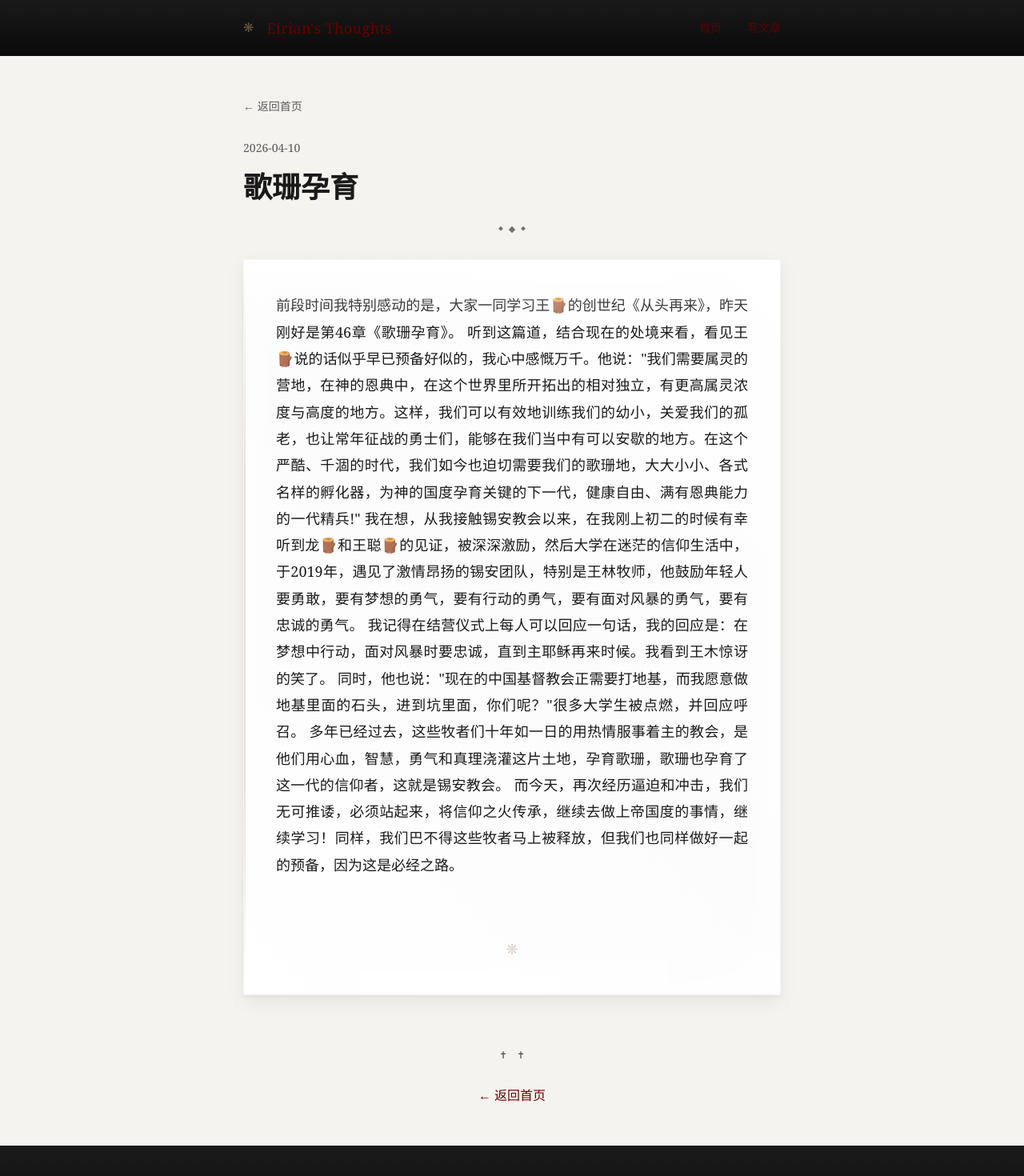
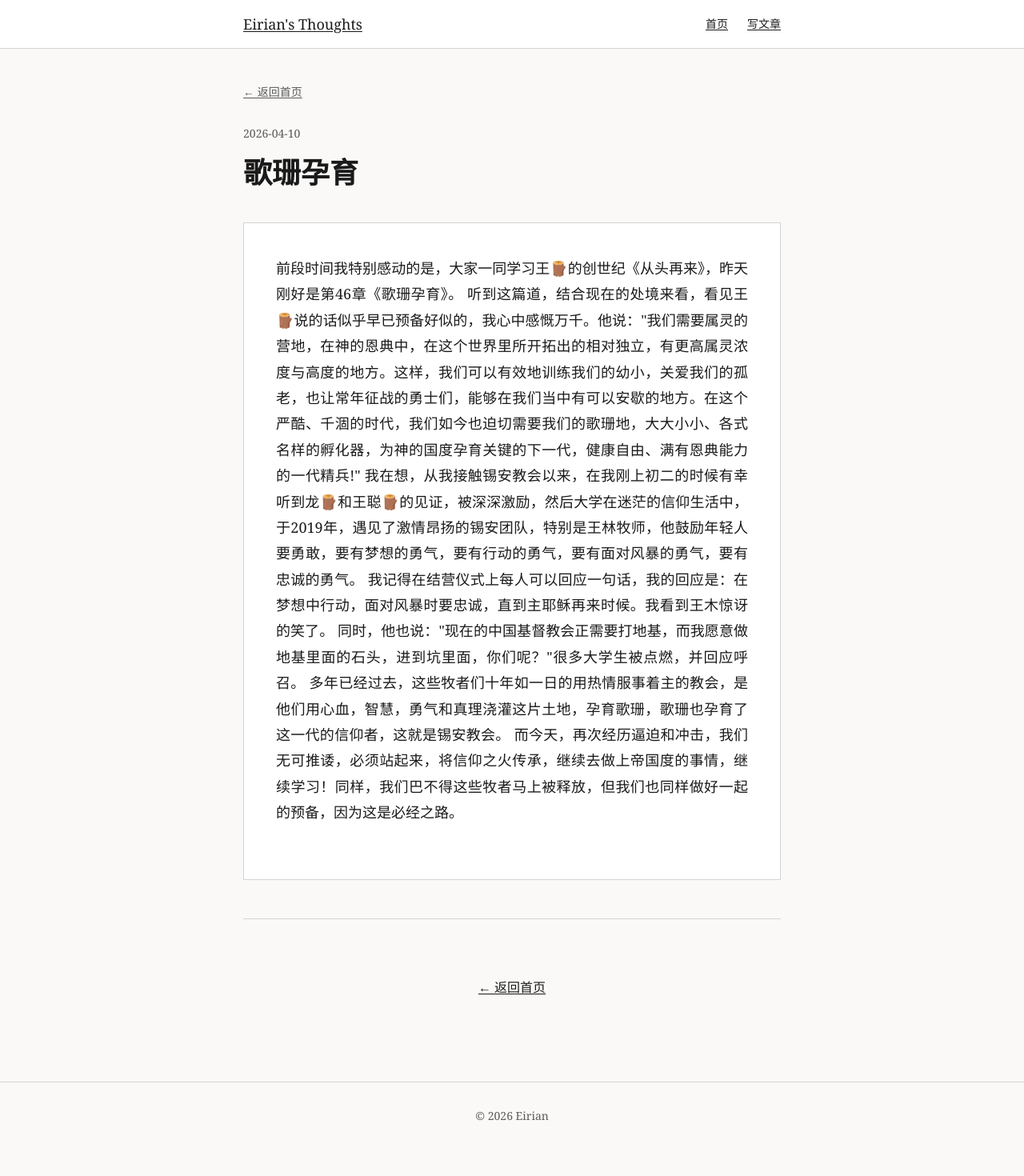
Before and after one commit to Eirian-design/my-thoughts, a Next.js app: page /post/geshan in a window 1280 px wide. Shown: the top 1470 px of the page at 80% size. After the commit the page ends 1437 px from the top, so only its background shows below. Built offline with nearby package versions, Linux system fonts and the light colour scheme.

Commit message:
refactor: 简化为报纸阅读风格，添加Giscus评论

```diff
--- a/src/app/globals.css
+++ b/src/app/globals.css
@@ -1,24 +1,22 @@
 @import "tailwindcss";
 
 :root {
-  --bg: #f5f3ef;
+  --bg: #faf9f7;
   --bg-card: #ffffff;
   --text: #1a1a1a;
   --text-light: #5a5a5a;
-  --accent: #6b0000;
-  --border: #1a1a1a;
-  --gothic-gold: #8b7355;
+  --accent: #1a1a1a;
+  --border: #d4d4d4;
 }
 
 @media (prefers-color-scheme: dark) {
   :root {
-    --bg: #0a0a0a;
-    --bg-card: #141414;
-    --text: #e8e6e3;
+    --bg: #111111;
+    --bg-card: #1a1a1a;
+    --text: #e5e5e5;
     --text-light: #888;
-    --accent: #a33;
-    --border: #c9c9c9;
-    --gothic-gold: #b8a082;
+    --accent: #fff;
+    --border: #333;
   }
 }
 
@@ -26,186 +24,73 @@ body {
   background: var(--bg);
   color: var(--text);
   font-family: Georgia, "Times New Roman", Times, serif;
-  line-height: 1.85;
+  line-height: 1.7;
   -webkit-font-smoothing: antialiased;
 }
 
 h1, h2, h3, h4, h5, h6 {
   font-family: Georgia, "Times New Roman", Times, serif;
   font-weight: 600;
-  line-height: 1.3;
+  line-height: 1.25;
 }
 
 a {
-  color: var(--accent);
-  text-decoration: none;
+  color: var(--text);
+  text-decoration: underline;
+  text-underline-offset: 2px;
 }
 
 a:hover {
-  text-decoration: underline;
+  color: var(--text-light);
 }
 
 ::selection {
-  background: var(--accent);
+  background: #333;
   color: white;
 }
 
-/* 哥特式装饰 */
-.gothic-divider {
-  display: flex;
-  align-items: center;
-  justify-content: center;
-  gap: 8px;
+/* ========== 简洁卡片 ========== */
+.card {
+  background: var(--bg-card);
+  border: 1px solid var(--border);
 }
 
-.gothic-divider::before,
-.gothic-divider::after {
-  content: '◆';
-  font-size: 6px;
-  color: var(--border);
-  opacity: 0.6;
+/* ========== 文章内容 - 报纸风格 ========== */
+.article-content {
+  background: var(--bg-card);
+  border: 1px solid var(--border);
+  color: var(--text);
 }
 
-.cross-decoration {
-  display: flex;
-  align-items: center;
-  justify-content: center;
-  gap: 12px;
-}
-
-.cross-decoration::before,
-.cross-decoration::after {
-  content: '✝';
-  font-size: 12px;
-  color: var(--border);
-  opacity: 0.7;
-}
-
-/* 玫瑰窗花 */
-.gothic-rose {
-  position: relative;
-}
-
-.gothic-rose::before {
-  content: '❋';
-  position: absolute;
-  top: -8px;
-  left: 50%;
-  transform: translateX(-50%);
-  font-size: 16px;
-  color: var(--gothic-gold);
-  opacity: 0.4;
-}
-
-.church-rose-small {
-  position: relative;
-}
-
-.church-rose-small::before {
-  content: '✧';
-  position: absolute;
-  top: 8px;
-  right: 8px;
-  font-size: 10px;
-  color: var(--gothic-gold);
-  opacity: 0.3;
-  transform: rotate(45deg);
-}
-
-/* 卡片 */
-.gothic-card {
-  background: var(--bg-card);
-  box-shadow:
-    0 1px 3px rgba(0, 0, 0, 0.05),
-    0 4px 12px rgba(0, 0, 0, 0.03),
-    inset 0 1px 0 rgba(255, 255, 255, 0.9);
-  border: 1px solid rgba(0, 0, 0, 0.04);
-  transition: all 0.3s ease;
-}
-
-.gothic-card:hover {
-  box-shadow:
-    0 3px 8px rgba(0, 0, 0, 0.08),
-    0 12px 32px rgba(0, 0, 0, 0.05);
-  transform: translateY(-2px);
-}
-
-/* 文章内容 - 超亮白反光背景 */
-.article-content {
-  background:
-    linear-gradient(135deg, rgba(255,255,255,0.95) 0%, rgba(255,255,255,0.85) 25%, rgba(255,255,255,0.95) 50%, rgba(252,251,249,0.9) 75%, rgba(255,255,255,0.95) 100%),
-    linear-gradient(45deg, #ffffff 0%, #fafafa 50%, #ffffff 100%);
-  background-blend-mode: soft-light, normal;
-  box-shadow:
-    0 2px 4px rgba(0, 0, 0, 0.04),
-    0 8px 24px rgba(0, 0, 0, 0.06),
-    inset 0 0 100px rgba(255, 255, 255, 0.9);
-  border: 1px solid rgba(0, 0, 0, 0.03);
-  color: #0a0a0a;
-  position: relative;
-  overflow: hidden;
-}
-
-.article-content::before {
-  content: '';
-  position: absolute;
-  top: 0;
-  left: 0;
-  right: 0;
-  height: 80px;
-  background: linear-gradient(180deg,
-    rgba(255,255,255,0.7) 0%,
-    rgba(255,255,255,0.3) 40%,
-    transparent 100%
-  );
-  pointer-events: none;
-  z-index: 1;
-}
-
-.article-content::after {
-  content: '';
-  position: absolute;
-  bottom: 0;
-  left: 0;
-  right: 0;
-  height: 40px;
-  background: linear-gradient(0deg,
-    rgba(255,255,255,0.4) 0%,
-    transparent 100%
-  );
-  pointer-events: none;
-  z-index: 1;
-}
-
-/* 富文本内容样式 */
 .rich-content {
   font-size: 18px;
+  line-height: 1.8;
   position: relative;
   z-index: 2;
 }
 
 .rich-content p {
-  margin-bottom: 1.6em;
+  margin-bottom: 1.5em;
   text-align: justify;
   hyphens: auto;
-  color: #1a1a1a;
 }
 
 .rich-content h2 {
-  font-size: 1.5em;
+  font-size: 1.6em;
   margin: 2em 0 0.8em;
-  padding-bottom: 0.3em;
-  border-bottom: 1px solid #e0e0e0;
+  padding-bottom: 0.4em;
+  border-bottom: 1px solid var(--border);
+  font-weight: 600;
 }
 
 .rich-content h3 {
-  font-size: 1.25em;
+  font-size: 1.3em;
   margin: 1.8em 0 0.6em;
+  font-weight: 600;
 }
 
 .rich-content strong {
   font-weight: 700;
-  color: #0a0a0a;
 }
 
 .rich-content em {
@@ -213,39 +98,32 @@ a:hover {
 }
 
 .rich-content blockquote {
-  border-left: 3px solid var(--accent);
-  padding: 0.5em 0 0.5em 1.5em;
-  margin: 1.8em 0;
+  border-left: 2px solid var(--text-light);
+  padding: 0.5em 0 0.5em 1.2em;
+  margin: 1.5em 0;
   font-style: italic;
-  color: #555;
-  background: rgba(0,0,0,0.02);
+  color: var(--text-light);
 }
 
 .rich-content hr {
   border: none;
   height: 1px;
-  background: linear-gradient(90deg, transparent, #ccc, transparent);
-  margin: 2.5em 0;
+  background: var(--border);
+  margin: 2em 0;
 }
 
 .rich-content img {
   max-width: 100%;
   height: auto;
-  border-radius: 4px;
-  margin: 1.5em 0;
-  box-shadow: 0 2px 8px rgba(0,0,0,0.1);
+  display: block;
+  margin: 1.5em auto;
 }
 
 .rich-content video {
   max-width: 100%;
-  border-radius: 4px;
-  margin: 1.5em 0;
-  box-shadow: 0 2px 8px rgba(0,0,0,0.1);
-}
-
-.rich-content a {
-  color: var(--accent);
-  text-decoration: underline;
+  height: auto;
+  display: block;
+  margin: 1.5em auto;
 }
 
 .rich-content ul, .rich-content ol {
@@ -257,24 +135,18 @@ a:hover {
   margin-bottom: 0.5em;
 }
 
-/* 黑色装饰区域 */
-.dark-decoration {
-  background: linear-gradient(180deg, #1a1a1a 0%, #0a0a0a 100%);
-  color: #e8e6e3;
+/* ========== 顶部导航 ========== */
+.nav-bar {
+  background: var(--bg-card);
+  border-bottom: 1px solid var(--border);
 }
 
-/* 侧边装饰线 */
-.side-line {
-  position: absolute;
-  left: 0;
-  top: 0;
-  bottom: 0;
-  width: 2px;
-  background: linear-gradient(180deg,
-    transparent 0%,
-    var(--gothic-gold) 30%,
-    var(--gothic-gold) 70%,
-    transparent 100%
-  );
-  opacity: 0.2;
+.nav-link {
+  text-decoration: none;
+  font-size: 14px;
+  letter-spacing: 0.5px;
 }
+
+.nav-link:hover {
+  text-decoration: underline;
+}
--- a/src/app/layout.tsx
+++ b/src/app/layout.tsx
@@ -16,18 +16,14 @@ export default function RootLayout({
       <body>
         <div className="min-h-screen flex flex-col" style={{ background: 'var(--bg)' }}>
 
-          {/* 顶部导航 - 黑色装饰区域 */}
-          <header className="dark-decoration">
-            <div className="max-w-[720px] mx-auto px-6 py-5">
+          {/* 顶部导航 */}
+          <header style={{ background: 'var(--bg-card)', borderBottom: '1px solid var(--border)' }}>
+            <div className="max-w-[720px] mx-auto px-6 py-4">
               <div className="flex justify-between items-center">
-                <div className="flex items-center gap-4">
-                  {/* 哥特窗花 */}
-                  <span style={{ color: 'var(--gothic-gold)', opacity: 0.7 }}>❋</span>
-                  <a href="/" className="text-lg font-serif font-medium tracking-wide hover:opacity-70 transition-opacity">
-                    Eirian's Thoughts
-                  </a>
-                </div>
-                <nav className="flex gap-8 text-sm" style={{ opacity: 0.8 }}>
+                <a href="/" className="text-lg font-serif hover:opacity-70 transition-opacity" style={{ color: 'var(--text)' }}>
+                  Eirian's Thoughts
+                </a>
+                <nav className="flex gap-6 text-sm" style={{ color: 'var(--text-light)' }}>
                   <a href="/" className="hover:opacity-70 transition-opacity">首页</a>
                   <a href="/admin" className="hover:opacity-70 transition-opacity">写文章</a>
                 </nav>
@@ -36,20 +32,14 @@ export default function RootLayout({
           </header>
 
           <main className="flex-1">
-            <div className="max-w-[720px] mx-auto px-6 py-12">
+            <div className="max-w-[720px] mx-auto px-6 py-10">
               {children}
             </div>
           </main>
 
-          {/* 底部装饰 - 黑色 */}
-          <footer className="dark-decoration py-8">
-            <div className="max-w-[720px] mx-auto px-6">
-              {/* 玫瑰窗花 */}
-              <div className="text-center mb-4" style={{ color: 'var(--gothic-gold)', opacity: 0.5 }}>❋ ✝ ❋</div>
-              <p className="text-center text-sm" style={{ opacity: 0.7 }}>
-                © {new Date().getFullYear()} Eirian · Soli Deo Gloria
-              </p>
-            </div>
+          {/* 底部 */}
+          <footer className="py-8 text-center text-sm" style={{ borderTop: '1px solid var(--border)', color: 'var(--text-light)' }}>
+            <p>© {new Date().getFullYear()} Eirian</p>
           </footer>
         </div>
       </body>
--- a/src/app/post/[id]/page.tsx
+++ b/src/app/post/[id]/page.tsx
@@ -36,9 +36,9 @@ function renderContent(content: string) {
     const imageMatch = trimmed.match(/^!\[(.*)\]\((.+)\)$/);
     if (imageMatch) {
       elements.push(
-        <figure key={index}>
-          <img src={imageMatch[2]} alt={imageMatch[1]} />
-          {imageMatch[1] && <figcaption>{imageMatch[1]}</figcaption>}
+        <figure key={index} className="my-8">
+          <img src={imageMatch[2]} alt={imageMatch[1]} className="max-w-full h-auto" />
+          {imageMatch[1] && <figcaption className="text-sm mt-2 text-center" style={{ color: 'var(--text-light)' }}>{imageMatch[1]}</figcaption>}
         </figure>
       );
       return;
@@ -48,7 +48,7 @@ function renderContent(content: string) {
     if (trimmed.startsWith("<video ")) {
       const srcMatch = trimmed.match(/src="([^"]+)"/);
       if (srcMatch) {
-        elements.push(<video key={index} src={srcMatch[1]} controls />);
+        elements.push(<video key={index} src={srcMatch[1]} controls className="max-w-full h-auto my-6" />);
       }
       return;
     }
@@ -73,8 +73,8 @@ export default async function PostPage({ params }: { params: Promise<{ id: strin
   if (!post) {
     return (
       <div className="text-center py-20">
-        <p className="text-[var(--text-light)] mb-4">文章不存在</p>
-        <Link href="/" className="text-[var(--accent)] hover:underline">
+        <p className="mb-4" style={{ color: 'var(--text-light)' }}>文章不存在</p>
+        <Link href="/" style={{ color: 'var(--text)', textDecoration: 'underline' }}>
           返回首页
         </Link>
       </div>
@@ -82,56 +82,62 @@ export default async function PostPage({ params }: { params: Promise<{ id: strin
   }
 
   return (
-    <article className="max-w-[720px] mx-auto">
+    <article className="max-w-[720px] mx-auto pb-16">
       {/* 返回链接 */}
       <Link
         href="/"
-        className="inline-flex items-center text-sm mb-8 hover:text-[var(--accent)] transition-colors"
+        className="inline-block text-sm mb-8 hover:opacity-70"
         style={{ color: 'var(--text-light)' }}
       >
         ← 返回首页
       </Link>
 
       {/* 文章头部 */}
-      <header className="mb-8">
-        <div className="flex items-center gap-3 mb-4">
-          <time className="text-sm" style={{ color: 'var(--text-light)' }}>{post.date}</time>
+      <header className="mb-10">
+        <div className="flex items-center gap-3 mb-4 text-sm" style={{ color: 'var(--text-light)' }}>
+          <time>{post.date}</time>
           {post.tags.length > 0 && (
             <>
-              <span style={{ color: 'var(--border)', opacity: 0.5 }}>·</span>
-              <span className="text-sm" style={{ color: 'var(--text-light)' }}>
-                {post.tags.join(", ")}
-              </span>
+              <span style={{ opacity: 0.5 }}>·</span>
+              <span>{post.tags.join(", ")}</span>
             </>
           )}
         </div>
-        <h1 className="text-3xl md:text-4xl font-serif font-medium leading-tight" style={{ color: 'var(--text)' }}>
+        <h1 className="text-3xl md:text-4xl font-serif font-normal leading-tight" style={{ color: 'var(--text)' }}>
           {post.title}
         </h1>
-
-        {/* 底部装饰 */}
-        <div className="gothic-divider mt-6">
-          <div style={{ width: 6, height: 6, background: 'var(--border)', transform: 'rotate(45deg)', opacity: 0.6 }}></div>
-        </div>
       </header>
 
-      {/* 文章内容 - 强光泽白底 + 纯黑字 */}
-      <div className="rich-content article-content p-10 relative">
-        {/* 左侧装饰线 */}
-        <div className="side-line"></div>
+      {/* 文章内容 */}
+      <div className="rich-content article-content p-8 md:p-10">
+        {renderContent(post.content)}
+      </div>
 
-        {renderContent(post.content)}
-
-        {/* 底部窗花 */}
-        <div className="text-center mt-12 pt-6" style={{ color: 'var(--gothic-gold)', opacity: 0.3 }}>❋</div>
+      {/* 评论区 - Giscus */}
+      <div className="mt-12 pt-8" style={{ borderTop: '1px solid var(--border)' }}>
+        <script
+          src="https://giscus.app/client.js"
+          data-repo="Eirian-design/my-thoughts"
+          data-repo-id="R_kgDOExample="
+          data-category="Announcements"
+          data-category-id="DIC_kwDOExample="
+          data-mapping="pathname"
+          data-strict="0"
+          data-reactions-enabled="1"
+          data-emit-metadata="0"
+          data-input-position="bottom"
+          data-theme="preferred_color_scheme"
+          data-lang="zh-CN"
+          crossOrigin="anonymous"
+          async
+        />
       </div>
 
       {/* 底部导航 */}
-      <nav className="mt-10 pt-6 text-center">
-        <div className="cross-decoration justify-center mb-6"></div>
+      <nav className="mt-10 text-center">
         <Link
           href="/"
-          className="text-[var(--accent)] hover:underline"
+          style={{ color: 'var(--text)', textDecoration: 'underline' }}
         >
           ← 返回首页
         </Link>
```
Also changed, not shown: src/app/page.tsx (+17 -25 lines).
